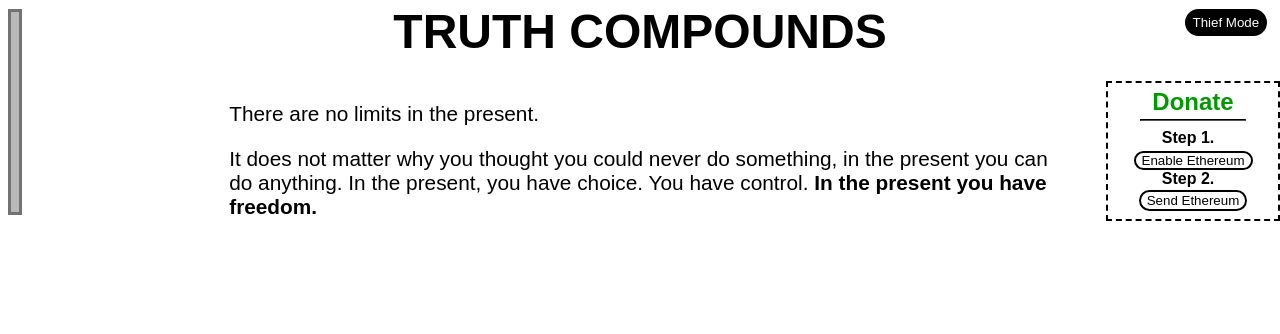
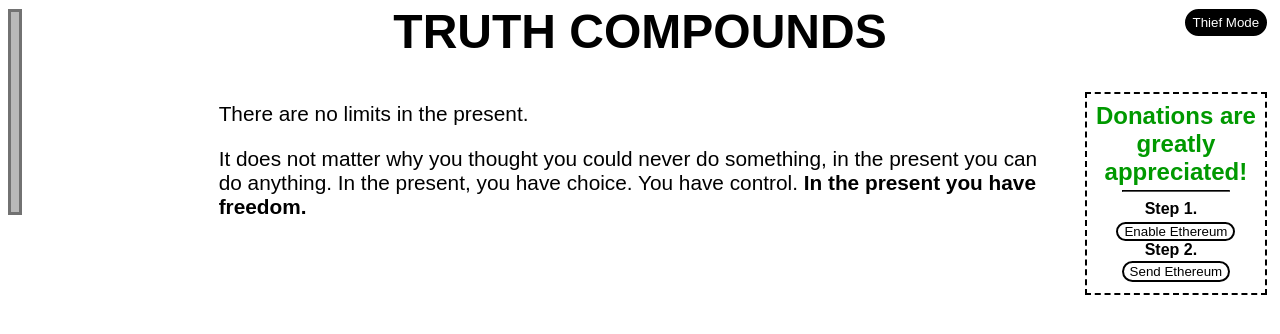
Before and after one commit to TruthCompounds/tc1, a Jekyll site: the page built from _posts/2022-12-7-No-Limits.md, in a window 1280 px wide. Shown: the top 334 px of the page. Built offline with Jekyll 4.4.1, drawn with Linux system fonts in a browser that asks for light colours; some web fonts are replaced.

Commit message:
add posts, update donate widget

```diff
--- a/_layouts/default.html
+++ b/_layouts/default.html
@@ -50,7 +50,7 @@
 		<!--<h3>.. is some dude searching for truth</h3>-->
 		<!--<hr id="mainHr">-->
 		<div class="mainDiv">
-			<div></div>
+			<div class="emptyDiv"></div>
 			<div class="postsContainer">
 
 				<div class="posts">
@@ -59,9 +59,10 @@
 
 			</div>
 
+			<div class="donateOuterDiv">
 				<div class="donateInnerDiv">
-				<h2 class="donate" id="donateTitle" style="color: #009900; flex-wrap: nowrap; white-space: nowrap;
-							">Donate</h2>
+					<h2 class="donate" id="donateTitle" style="color: #009900;
+																">Donations are greatly appreciated!</h2>
 					<hr id="donateHr">
 					<div class="donateDiv">
 						<span class="donateSpan" id="enableEthSpan">Step 1.</span>
@@ -78,5 +79,6 @@
 					</div>
 				</div>
 			</div>
+		</div>
     </body>
 </html>
--- a/_sass/main.scss
+++ b/_sass/main.scss
@@ -204,7 +204,7 @@
 .postsContainer {
 	display: flex;
 	flex-direction: column;
-	width: 65%;
+	//width: 65%;
 	margin: auto;
 }
 
@@ -315,11 +315,14 @@
 }
 
 .donateInnerDiv {
+	display: flex;
+	flex-direction: column;
 	border: 2px var(--color) dashed;
-	padding: 5px;
+	padding: 0.5em;
+	margin: auto 1%;
 	position: fixed;
-	right: 0%;
-	width: 160px;
+	//right: 0%;
+	//width: 160px;
 }
 
 #donateTitle {
@@ -341,16 +344,24 @@
 
 .separatorSvg {
 	display: block;
-	margin: auto;
+	margin: 2em auto;
 	height: 30px;
 	width: 30px;
 }
 
 .mainDiv {
 	display: grid;
-	grid-auto-columns: auto auto auto;
+	grid-auto-columns: 1fr 4fr 1fr;
+	grid-auto-flow: column;
+
 }
 
+.donateOuterDiv {
+	display: flex;
+	//justify-content: center;
+    align-items: flex-start;
+	padding: 5%;
+}
 //smol screen
 
 @media screen and (max-width: 1007px) {
@@ -362,8 +373,12 @@
 	.postDiv {
 		width: 90%;
 		/* The width is 100%, when the viewport is 800px or smaller */
-		margin: 5% auto;
+		//margin: 5% auto;
 		min-width: auto;
+	}
+
+	.postTitle {
+		margin: 10% auto 5% auto;
 	}
 
 	p {
@@ -405,6 +420,28 @@
 
 	.donateInnerDiv {
 		position: relative;
+		flex-grow: 1;
+	}
+
+	.mainDiv {
+		//grid-auto-flow: row;
+		display: flex;
+		flex-direction: column;
+
+	}
+
+//rearrange donate to be on top
+	.emptyDiv {
+		order: 3;
+	}
+
+	.postsContainer {
+		order: 2;
+	}
+
+	.donateOuterDiv {
+		order: 1;
+		margin: 1em auto;
 	}
 
 }
--- a/index.html
+++ b/index.html
@@ -9,7 +9,7 @@
 			<div class="grid-container">
 				<div class="grid-child"></div>
 				<div class="grid-child grid-child-center">
-					<h3> {{ item.title }} </h3>
+					<h3 class="postTitle"> {{ item.title }} </h3>
 				</div>
 				<div class="grid-child">
 					<span class="nowrap hideSpan">
```
Also changed, not shown: _posts/2022-12-13-Am-I-dependent-on-others?.md (added, +41 -0 lines), _posts/2022-12-13-Mental-Freedom.md (added, +9 -0 lines). Lines whose indentation alone changed are shown as unchanged.
